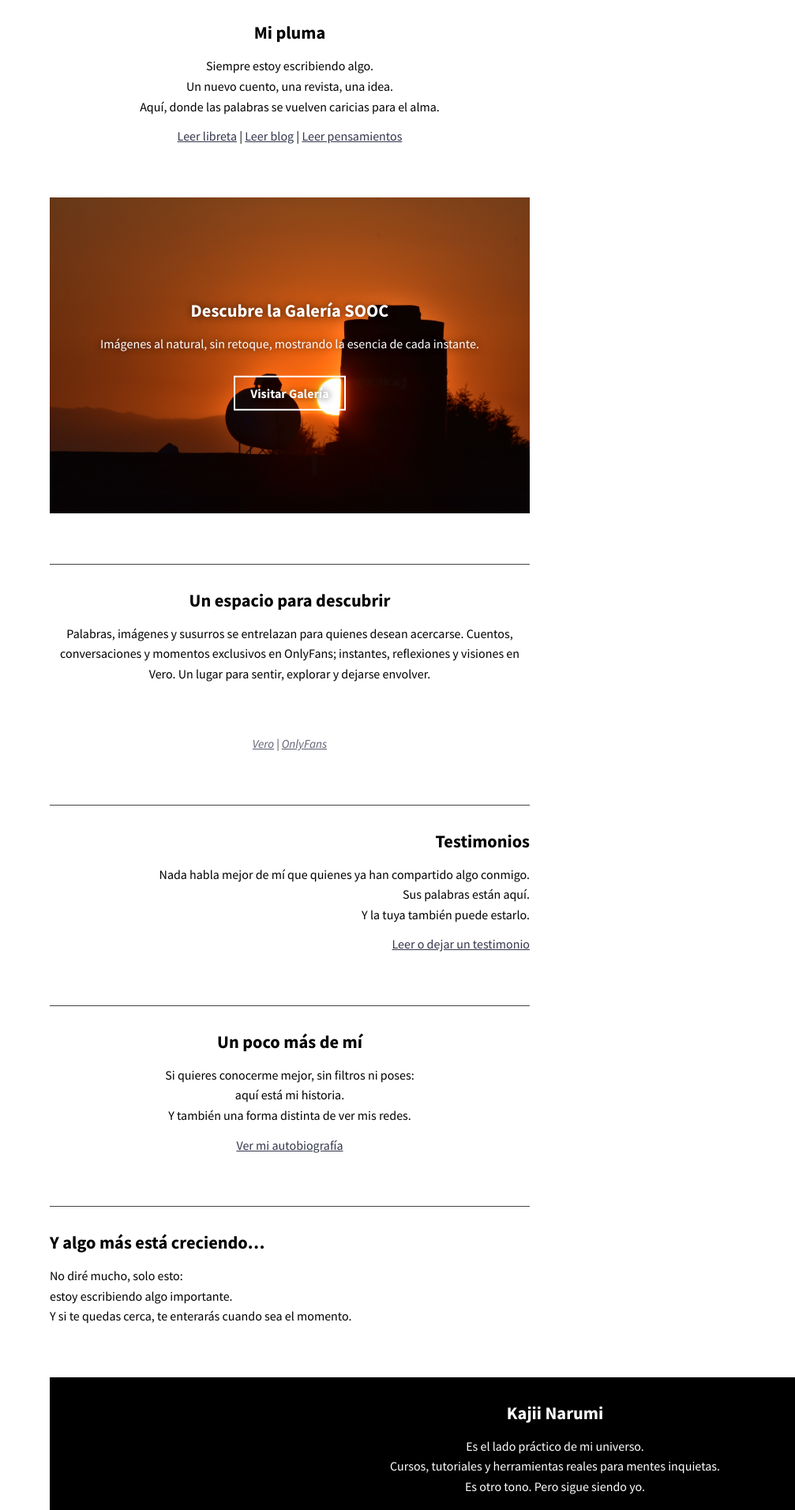
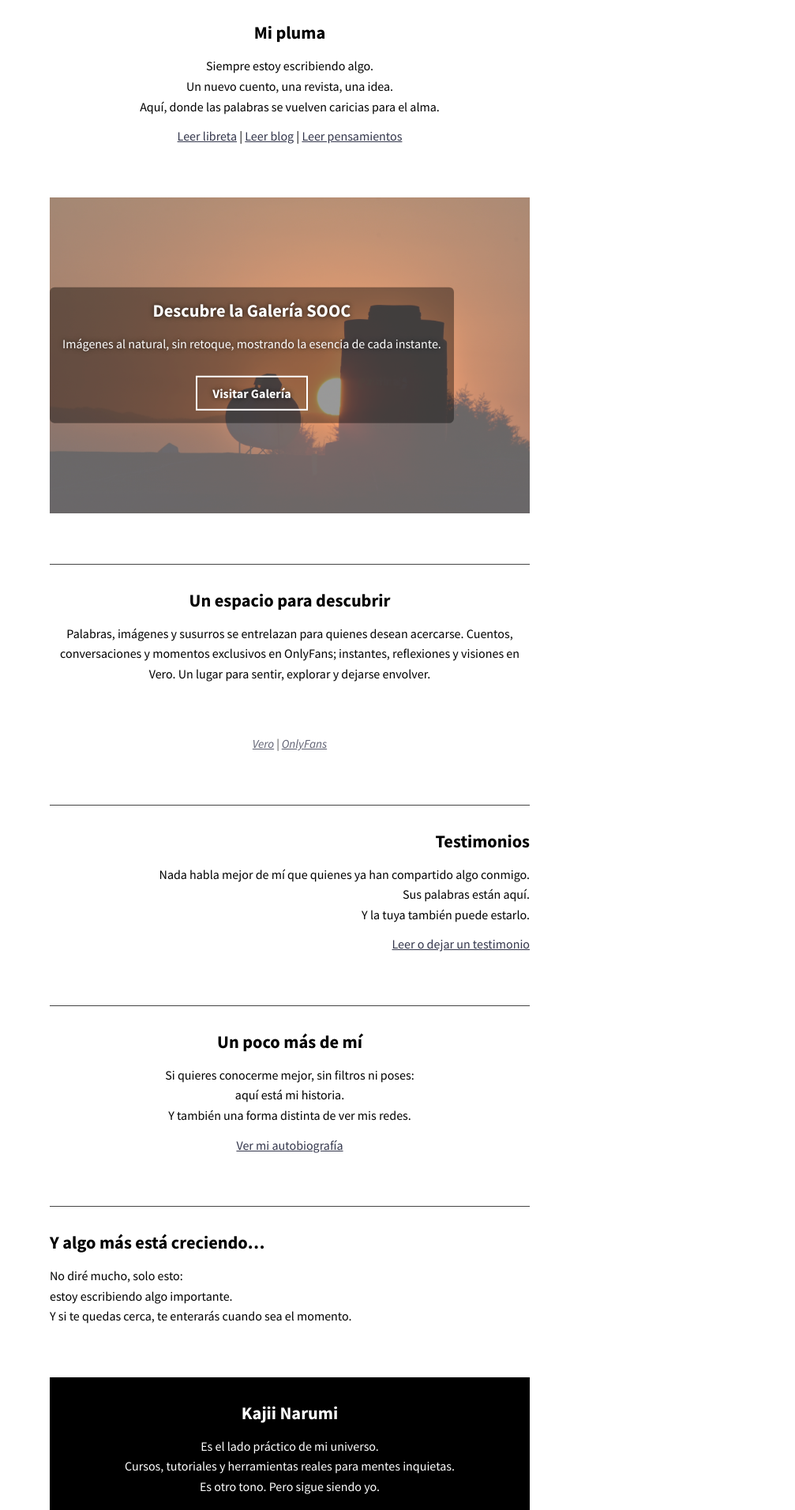
Before and after one commit to KajiiNarumi/iasuarezv, a Jekyll site: the page built from index.html, in a window 1280 px wide. Shown: the part 1158-3070 px from the top of the page at 79% size, without its empty margins (273-1280 px from the left). Built offline with Jekyll 4.4.1, drawn with Linux system fonts in a browser that asks for light colours; nearby versions of some CDN libraries; the list of posts is cut into pages by our own code.

Commit message:
Update index.html

```diff
--- a/index.html
+++ b/index.html
@@ -85,11 +85,13 @@ entries_layout: list
   </section>
 
   <section class="kajii text-center">
-    <h2>Kajii Narumi</h2>
-    <p>Es el lado práctico de mi universo.<br>
-    Cursos, tutoriales y herramientas reales para mentes inquietas.<br>
-    Es otro tono. Pero sigue siendo yo.</p>
-    <p><a href="https://kajiinarumi.com/">Ir a KajiiNarumi.com</a></p>
+    <div class="kajii-inner">
+      <h2>Kajii Narumi</h2>
+      <p>Es el lado práctico de mi universo.<br>
+      Cursos, tutoriales y herramientas reales para mentes inquietas.<br>
+      Es otro tono. Pero sigue siendo yo.</p>
+      <p><a href="https://kajiinarumi.com/">Ir a KajiiNarumi.com</a></p>
+    </div>
   </section>
 
 <script>
@@ -157,7 +159,7 @@ a { text-decoration: underline; }
   background-position: center;
   transition: background-image 0.5s ease-in-out;
   z-index: 1;
-  opacity: 1;
+  opacity: 0.6; /* más visible para leer texto */
 }
 
 .galeria-texto {
@@ -167,8 +169,11 @@ a { text-decoration: underline; }
   text-align: center;
   top: 50%;
   transform: translateY(-50%);
-  padding: 0 1rem;
-  text-shadow: 0 0 8px rgba(0,0,0,0.7);
+  padding: 1rem;
+  background: rgba(0,0,0,0.4); /* fondo semi-transparente detrás del texto */
+  display: inline-block;
+  border-radius: 6px;
+  text-shadow: 0 0 6px rgba(0,0,0,0.8);
 }
 
 .boton-galeria {
@@ -188,12 +193,18 @@ a { text-decoration: underline; }
   border-color: #fff;
 }
 
-/* Kajii Narumi ocupa todo el ancho */
+/* Kajii Narumi full width sin scroll */
 .kajii {
   background-color: #000;
   color: #fff;
-  width: 100vw;
+  width: 100%;
   padding: 2rem 0;
+  overflow-x: hidden;
+}
+
+.kajii-inner {
+  max-width: 640px;
+  margin: 0 auto;
 }
 
 .kajii a {
```
Also changed, not shown: other parts of index.html (+1 -1 lines).
